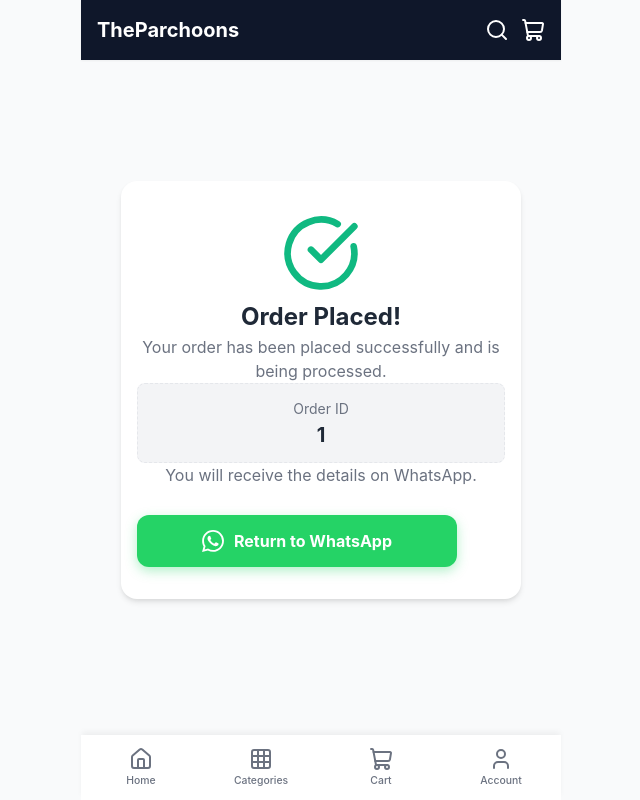
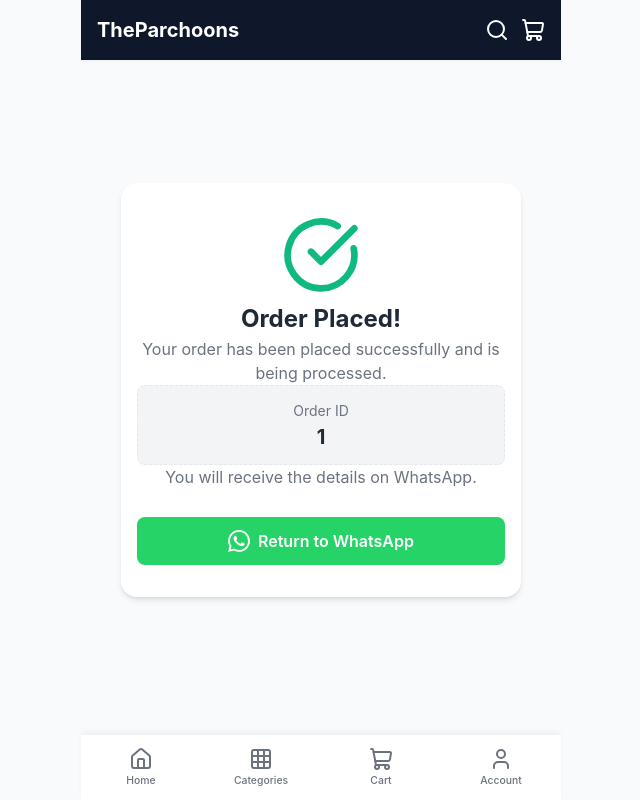
Before and after one commit to whtsappbot51-tech/TheParchoons, a React (Vite) app in the folder client/: page /order-confirmation/1 in a window 1280 px wide. Shown: the whole page, without its empty margins (319-959 px from the left). Built offline with nearby package versions, Linux system fonts and the light colour scheme; no server answers.

Commit message:
feat: implement WhatsApp webhook integration and order confirmation page

```diff
--- a/client/src/pages/OrderConfirmation.css
+++ b/client/src/pages/OrderConfirmation.css
@@ -43,6 +43,7 @@
   border-radius: var(--radius-md);
   font-weight: 600;
   text-align: center;
+  text-decoration: none;
   transition: opacity 0.2s;
   display: flex;
   align-items: center;
--- a/client/src/pages/OrderConfirmation.jsx
+++ b/client/src/pages/OrderConfirmation.jsx
@@ -29,22 +29,7 @@
             href={`https://wa.me/${BOT_NUMBER}?text=${encodeURIComponent('Hi! I just placed an order on TheParchoons. My Order ID is: ' + orderId)}`}
             target="_blank"
             rel="noopener noreferrer"
-            style={{
-              display: 'inline-flex',
-              alignItems: 'center',
-              justifyContent: 'center',
-              backgroundColor: '#25D366',
-              color: 'white',
-              padding: '14px 28px',
-              borderRadius: '12px',
-              textDecoration: 'none',
-              fontWeight: 700,
-              fontSize: '1rem',
-              gap: '10px',
-              boxShadow: '0 4px 12px rgba(37, 211, 102, 0.35)',
-              width: '100%',
-              maxWidth: '320px',
-            }}
+            className="btn-whatsapp"
           >
             <svg xmlns="http://www.w3.org/2000/svg" width="22" height="22" viewBox="0 0 24 24" fill="currentColor">
               <path d="M17.472 14.382c-.297-.149-1.758-.867-2.03-.967-.273-.099-.471-.148-.67.15-.197.297-.767.966-.94 1.164-.173.199-.347.223-.644.075-.297-.15-1.255-.463-2.39-1.475-.883-.788-1.48-1.761-1.653-2.059-.173-.297-.018-.458.13-.606.134-.133.298-.347.446-.52.149-.174.198-.298.298-.497.099-.198.05-.371-.025-.52-.075-.149-.669-1.612-.916-2.207-.242-.579-.487-.5-.669-.51-.173-.008-.371-.01-.57-.01-.198 0-.52.074-.792.372-.272.297-1.04 1.016-1.04 2.479 0 1.462 1.065 2.875 1.213 3.074.149.198 2.096 3.2 5.077 4.487.709.306 1.262.489 1.694.625.712.227 1.36.195 1.871.118.571-.085 1.758-.719 2.006-1.413.248-.694.248-1.289.173-1.413-.074-.124-.272-.198-.57-.347m-5.421 7.403h-.004a9.87 9.87 0 01-5.031-1.378l-.361-.214-3.741.982.998-3.648-.235-.374a9.86 9.86 0 01-1.51-5.26c.001-5.45 4.436-9.884 9.888-9.884 2.64 0 5.122 1.03 6.988 2.898a9.825 9.825 0 012.893 6.994c-.003 5.45-4.437 9.884-9.885 9.884m8.413-18.297A11.815 11.815 0 0012.05 0C5.495 0 .16 5.335.157 11.892c0 2.096.547 4.142 1.588 5.945L.057 24l6.305-1.654a11.882 11.882 0 005.683 1.448h.005c6.554 0 11.89-5.335 11.893-11.893a11.821 11.821 0 00-3.48-8.413z"/>
```
Also changed, not shown: 1 other file (tests, documents, lock files or other folders).
